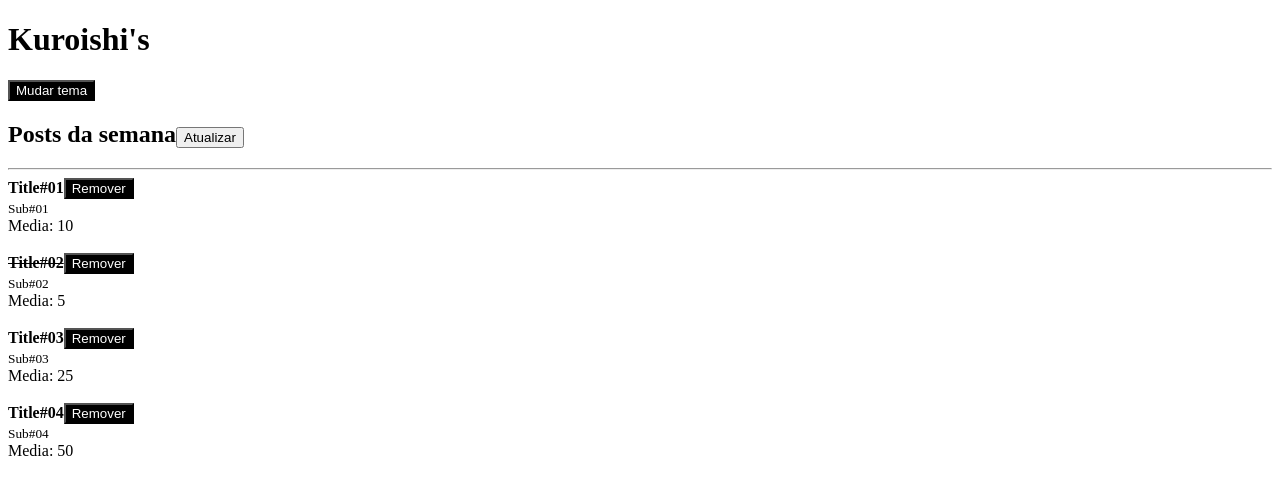
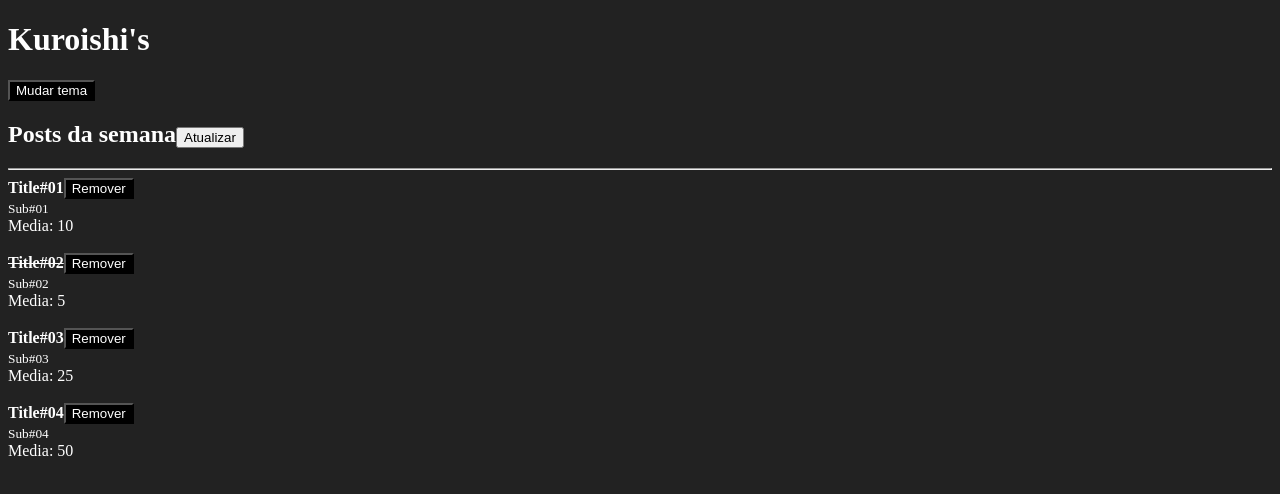
Before and after one commit to CaioChristhian/react, a React app: page / in a window 1280 px wide. Shown: the top 494 px of the page. Built offline with nearby package versions, Linux system fonts and the light colour scheme.

Commit message:
trabalhando com arquivos css

```diff
--- a/package.json
+++ b/package.json
@@ -13,7 +13,9 @@
     "@babel/preset-react": "^7.16.7",
     "babel-loader": "^8.2.5",
     "clean-webpack-plugin": "^4.0.0",
+    "css-loader": "^6.7.1",
     "html-webpack-plugin": "^5.5.0",
+    "style-loader": "^3.3.1",
     "webpack": "^5.72.0",
     "webpack-cli": "^4.9.2",
     "webpack-dev-server": "^4.8.1"
--- /dev/null
+++ b/src/index.css
@@ -0,0 +1,4 @@
+body {
+  background: #222;
+  color: #fff;
+}
--- a/src/index.js
+++ b/src/index.js
@@ -3,6 +3,8 @@
 
 import App from './App';
 
+import './index.css';
+
 ReactDom.render(
   <App />,
   document.getElementById('root'),
--- a/webpack.config.js
+++ b/webpack.config.js
@@ -21,6 +21,10 @@
         test: /\.js$/,
         exclude: /node_modules/,
         use: 'babel-loader',
+      },
+      {
+        test: /\.css$/,
+        use: ['style-loader', 'css-loader'],
       }
     ]
   },
```
Also changed, not shown: 1 other file (tests, documents, lock files or other folders).
